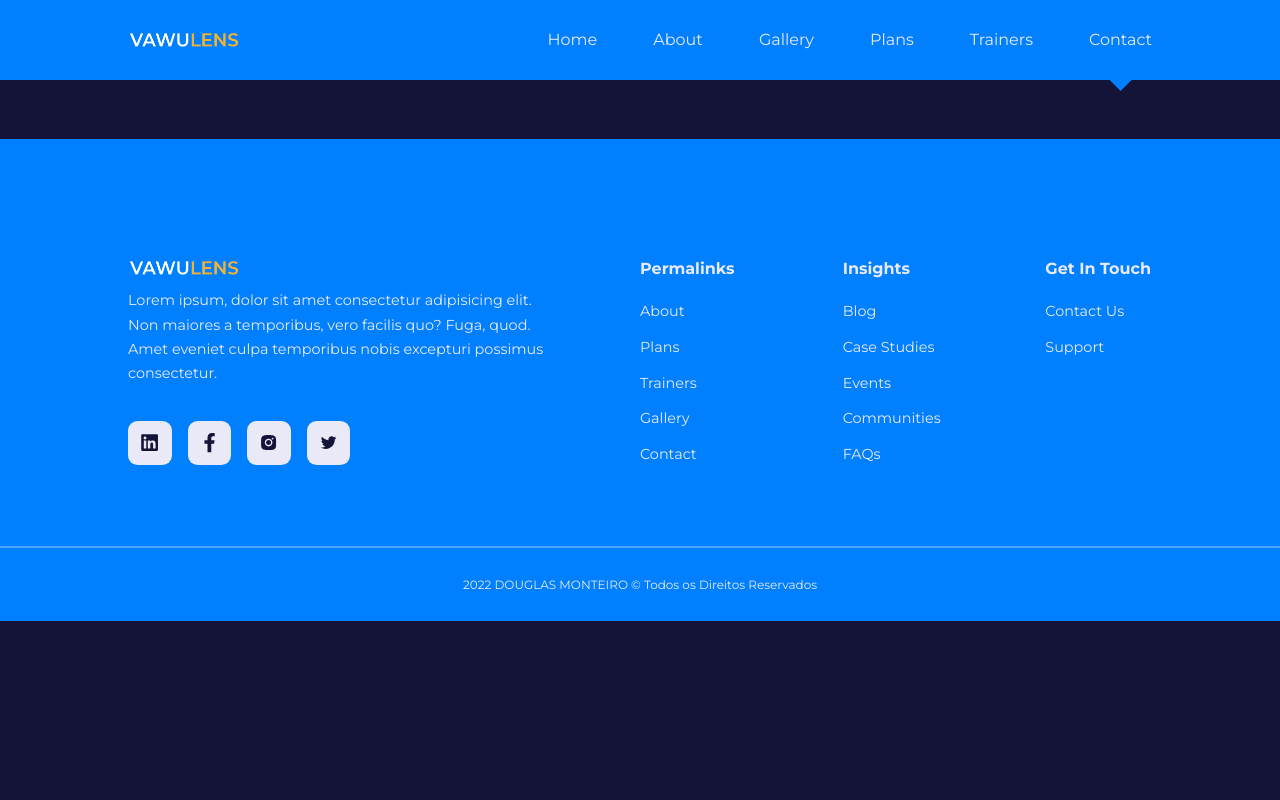
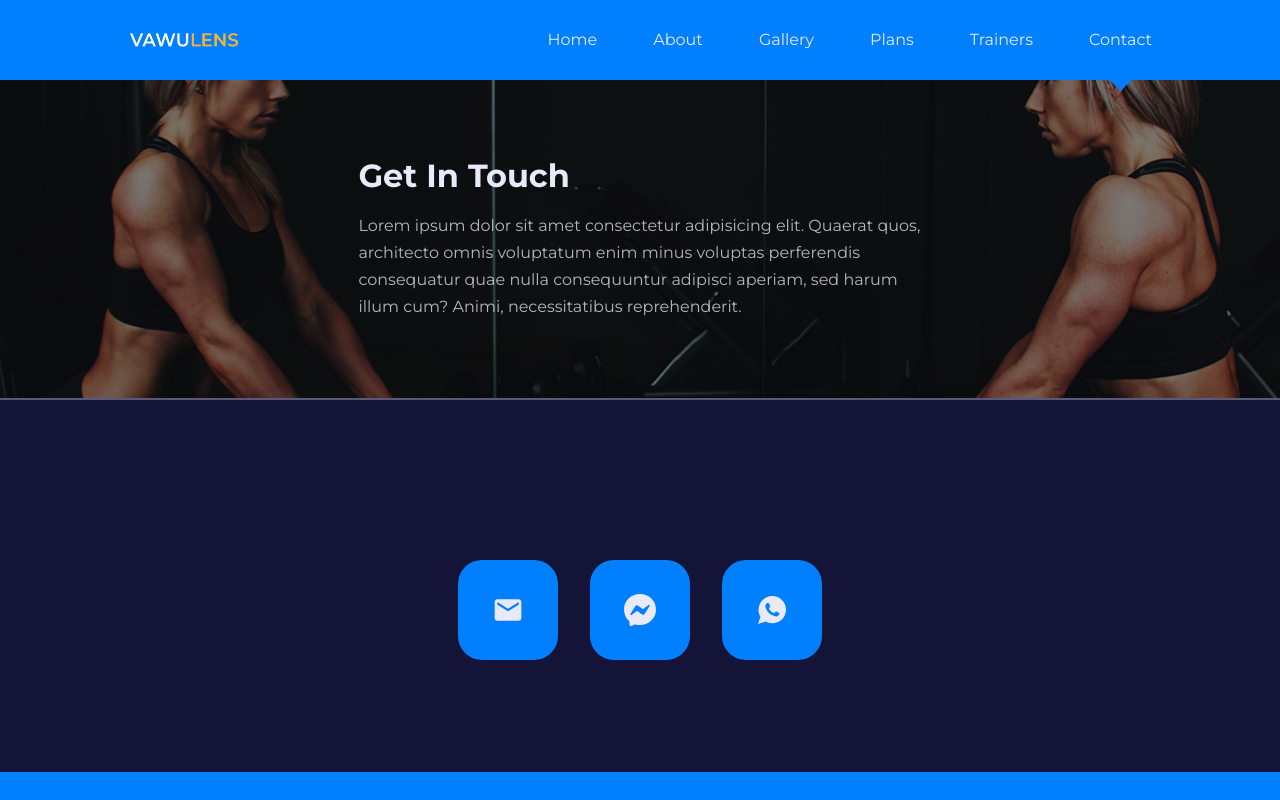
Before and after one commit to douglasmonteirodev/workout-website, a React (Create React App) app: page /contact in a window 1280 px wide. Shown: the top 800 px of the page. Built offline with nearby package versions, Linux system fonts and the light colour scheme.

Commit message:
finish component contact

```diff
--- a/src/pages/contact/Contact.jsx
+++ b/src/pages/contact/Contact.jsx
@@ -1,7 +1,48 @@
+import Header from "../../components/Header";
+import HeaderImage from "../../images/header_bg_2.jpg";
+import { MdEmail } from "react-icons/md";
+import { BsMessenger } from "react-icons/bs";
+import { IoLogoWhatsapp } from "react-icons/io";
 import "./contact.css";
 
 const Contact = () => {
-  return <div>Contact</div>;
+  return (
+    <>
+      <Header title='Get In Touch' image={HeaderImage}>
+        Lorem ipsum dolor sit amet consectetur adipisicing elit. Quaerat
+        quos, architecto omnis voluptatum enim minus voluptas perferendis
+        consequatur quae nulla consequuntur adipisci aperiam, sed harum
+        illum cum? Animi, necessitatibus reprehenderit.
+      </Header>
+      <section className='contact'>
+        <container className='contact__container'>
+          <div className='contact__wrapper'>
+            <a
+              href='mailto:douglasmonteiro071@gmail.com'
+              target='_blank'
+              rel='noreferrer noopener'
+            >
+              <MdEmail />
+            </a>
+            <a
+              href='http://m.me/douglas.monteiro.5220'
+              target='_blank'
+              rel='noreferrer noopener'
+            >
+              <BsMessenger />
+            </a>
+            <a
+              href='https://wa.me/+5593992206317'
+              target='_blank'
+              rel='noreferrer noopener'
+            >
+              <IoLogoWhatsapp />
+            </a>
+          </div>
+        </container>
+      </section>
+    </>
+  );
 };
 
 export default Contact;
--- a/src/pages/contact/contact.css
+++ b/src/pages/contact/contact.css
@@ -0,0 +1,38 @@
+.contact__container {
+  display: grid;
+  place-items: center;
+}
+
+.contact__wrapper {
+  width: fit-content;
+  display: flex;
+  gap: 2rem;
+}
+
+.contact__wrapper a {
+  display: flex;
+  background: var(--color-primary);
+  font-size: 2rem;
+  border: 2px solid transparent;
+  transition: var(--transition);
+  padding: 2rem;
+  border-radius: 1.5rem;
+}
+
+.contact__wrapper a:hover {
+  background: transparent;
+  border-color: var(--color-gray-100);
+}
+
+/* media queries (small screens) */
+
+@media screen and (max-width: 600px) {
+  .contact__wrapper {
+    gap: 1.5rem;
+  }
+  .contact__wrapper a {
+    padding: 1rem;
+    font-size: 1.2rem;
+    border-radius: 1rem;
+  }
+}
```
